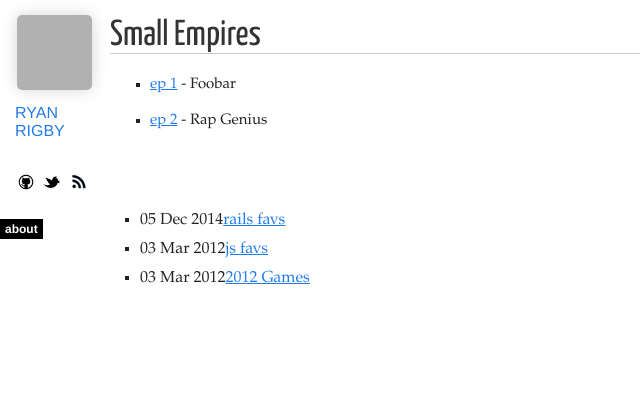
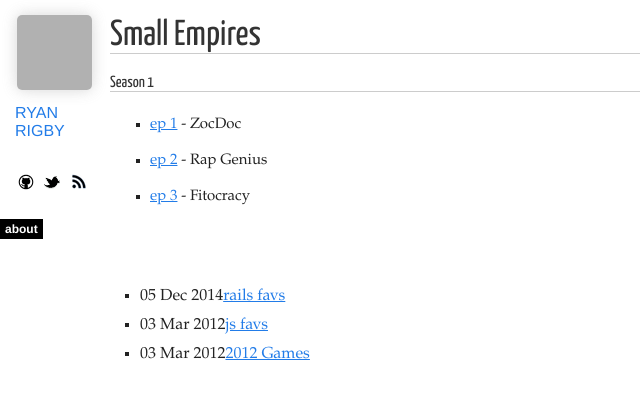
Before and after one commit to rbrigby/frontpage, a Jekyll site: the page built from _posts/2014-12-17-dev-culture.md, in a window 1280 px wide. Shown: the top 399 px of the page, without its empty margins (0-640 px from the left). Built offline with Jekyll 4.4.1, drawn with Linux system fonts in a browser that asks for light colours; nearby versions of some CDN libraries; Markdown is read by kramdown in place of the engine named in the settings; grey boxes are pictures that could not be loaded.

Commit message:
Update 2014-12-17-dev-culture.md

```diff
--- a/_posts/2014-12-17-dev-culture.md
+++ b/_posts/2014-12-17-dev-culture.md
@@ -6,6 +6,8 @@
 {{ page.title }}
 ================
 
+#### Season 1
 
-* [ep 1](https://www.youtube.com/watch?v=1CE2TphJPgs) - Foobar
+* [ep 1](https://www.youtube.com/watch?v=1CE2TphJPgs) - ZocDoc
 * [ep 2](https://www.youtube.com/watch?v=T92-MTJYmFc) - Rap Genius
+* [ep 3](https://www.youtube.com/watch?v=vUn588BWv04) - Fitocracy
```
